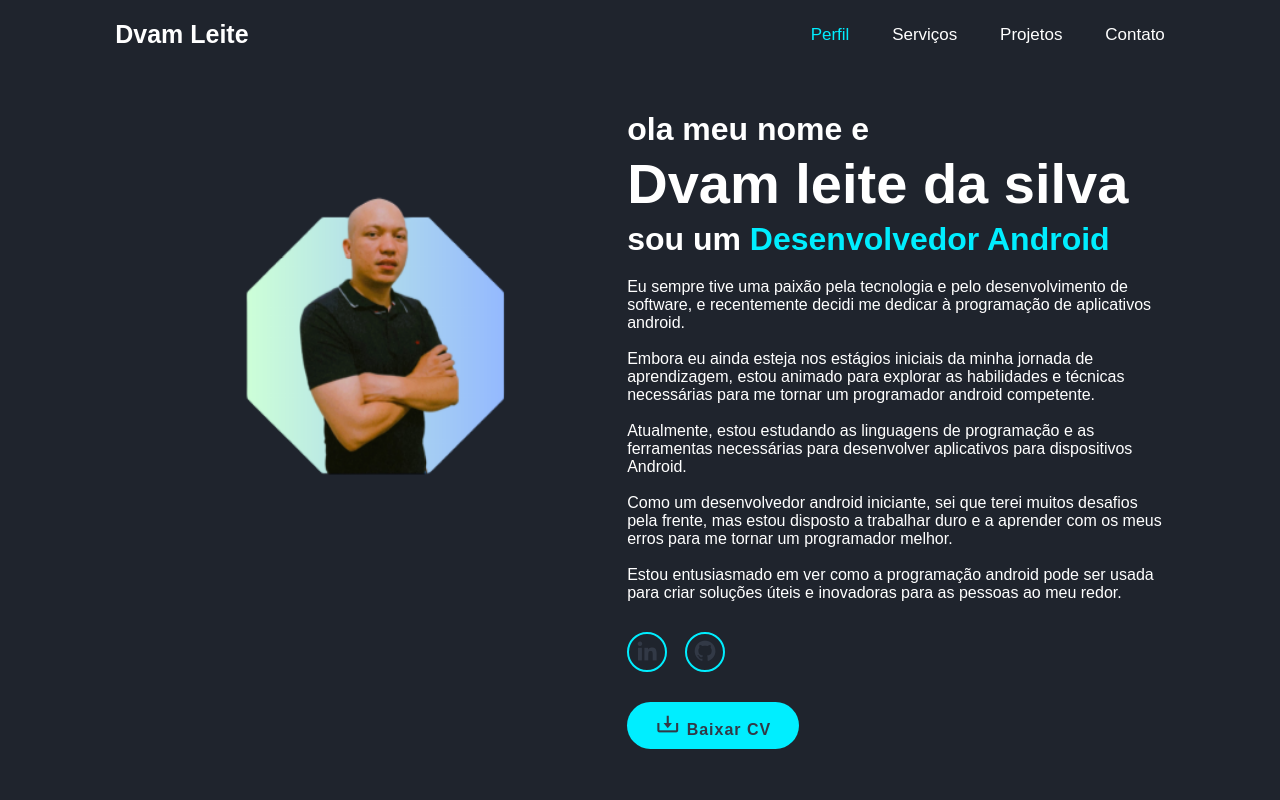
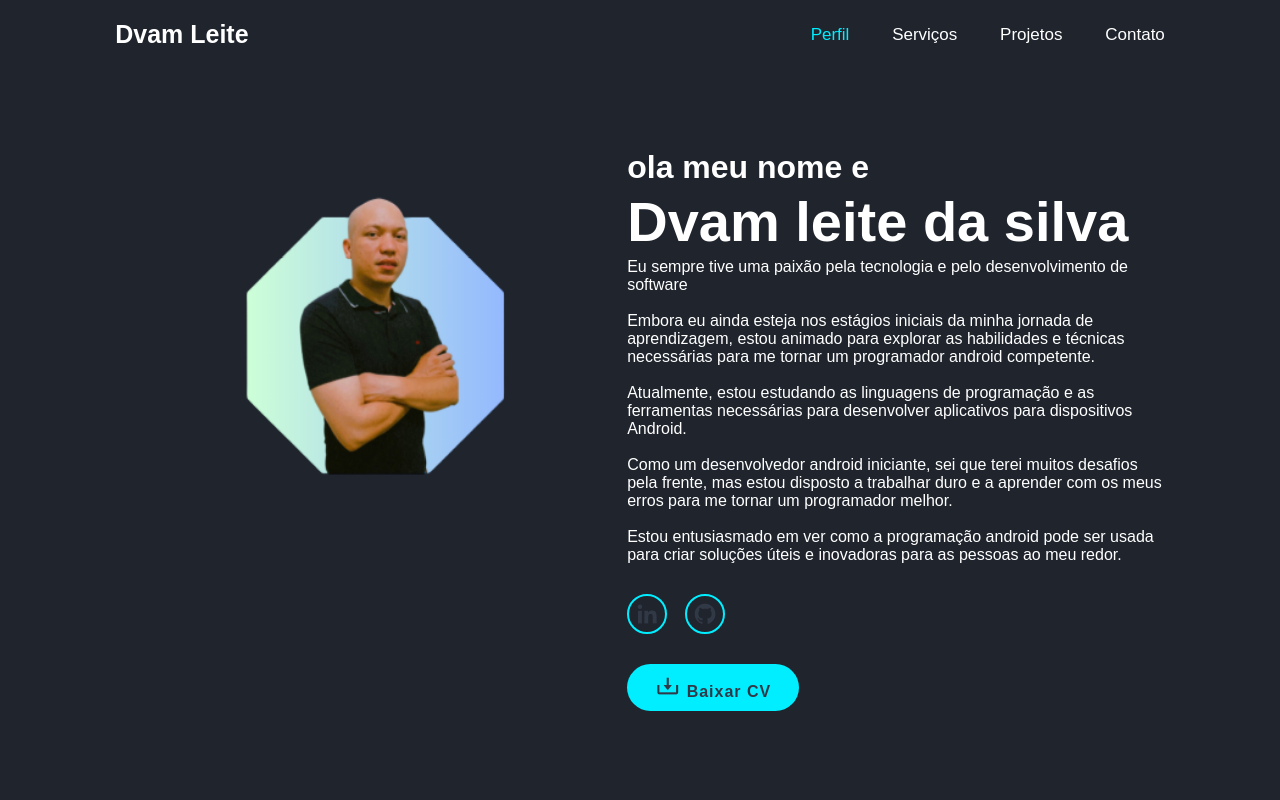
Before and after one commit to dvamleite/Potifolio, a plain HTML site: page index.html in a window 1280 px wide. Shown: the top 800 px of the page. Drawn offline with nearby package versions, Linux system fonts and the light colour scheme.

Commit message:
Att completa cod e data

```diff
--- a/index.html
+++ b/index.html
@@ -43,8 +43,8 @@
         <div class="home-content">
             <h3>ola meu nome e</h3>
             <h1>Dvam leite da silva</h1>
-            <h3>sou um <span>Desenvolvedor Android</span></h3>
-            <p>Eu sempre tive uma paixão pela tecnologia e pelo desenvolvimento de software, e recentemente decidi me dedicar à programação de aplicativos android.<br><br>
+
+            <p>Eu sempre tive uma paixão pela tecnologia e pelo desenvolvimento de software<br><br>
 
                 Embora eu ainda esteja nos estágios iniciais da minha jornada de aprendizagem, estou animado para explorar as habilidades e técnicas necessárias para me tornar um programador android competente.<br><br>
                  Atualmente, estou estudando as linguagens de programação e as ferramentas necessárias para desenvolver aplicativos para dispositivos Android.<br><br>
```
Also changed, not shown: 2 other files.
